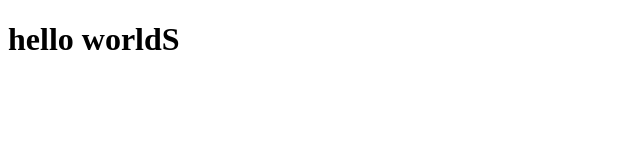
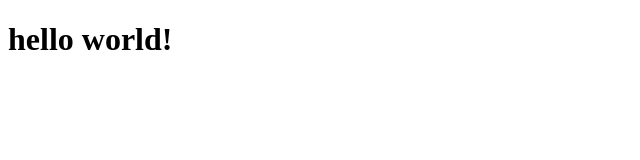
Before and after one commit to Indiphe/Quad-Jewellers101, a plain HTML site: page dev quads proj/index.html in a window 1280 px wide. Shown: the full height of the page, 0-640 px from the left. Drawn offline with Linux system fonts and the light colour scheme.

Commit message:
added files

```diff
--- a/dev quads proj/homepage.html
+++ b/dev quads proj/index.html
@@ -6,6 +6,6 @@
     <title>Document</title>
 </head>
 <body>
-    <h1>hello worldS</h1>
+    <h1>hello world!</h1>
 </body>
 </html>
```
Also changed, not shown: dev quads proj/about.html (added), dev quads proj/contacts.html (added), dev quads proj/females.html (added), dev quads proj/index.js (added), dev quads proj/itemdetails.html (added), dev quads proj/males.html (added), dev quads proj/storeLocator.html (added), dev quads proj/style.css (added).
